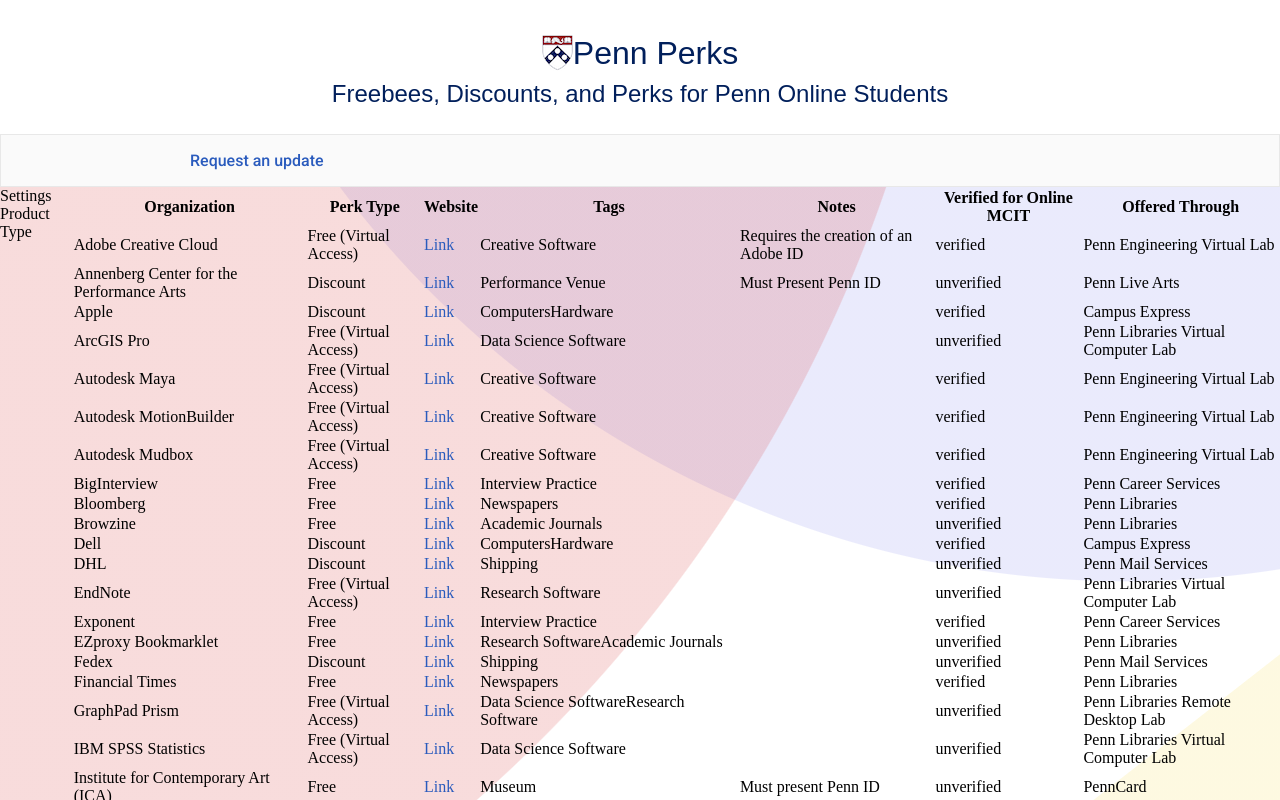
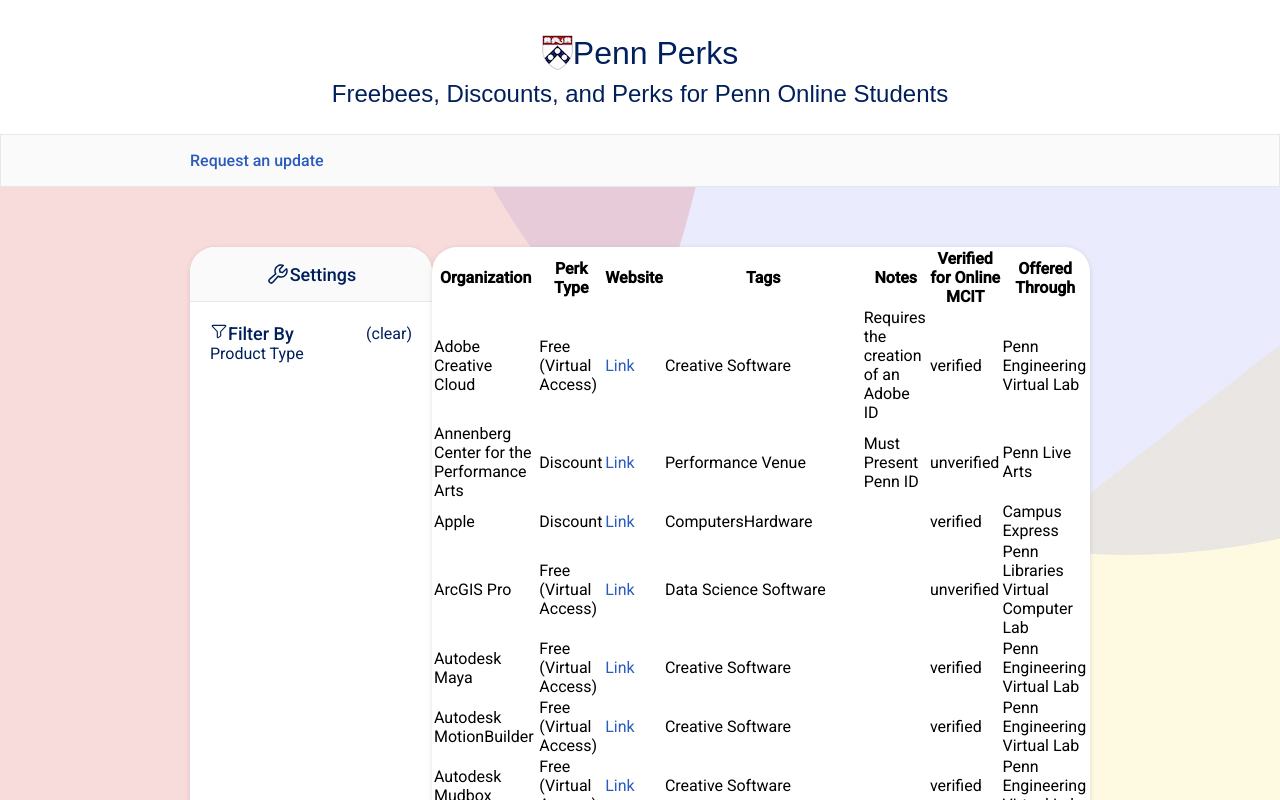
Before and after one commit to Bianca-Morris/Penn-Perks, a Next.js app: page / in a window 1280 px wide. Shown: the top 800 px of the page. Built offline with nearby package versions, Linux system fonts and the light colour scheme; a web font is replaced by a local one.

Commit message:
Some additional layout work for desktop

```diff
--- a/src/app/components/DataWrapper.module.css
+++ b/src/app/components/DataWrapper.module.css
@@ -1,7 +1,11 @@
 .table-wrapper {
 	display: flex;
 	gap: 20;
-	align-items: flex-start;
+	align-content: center;
+	width: 900px;
+	align-items: center;
 	justify-content: center;
 	min-width: 900px;
+	height: 635px;
+	font-family: Roboto, Helvetica, sans-serif;
 }
--- a/src/app/components/TableBody.js
+++ b/src/app/components/TableBody.js
@@ -1,3 +1,5 @@
+import styles from "./TableBody.module.css";
+
 export default function TableBody(props) {
 	const { sortedData = [], dataKeys = [] } = props;
 
@@ -6,7 +8,8 @@
 	// const dataKeysToExclude =
 
 	return (
-		<table>
+		<div className={styles["table-body-container"]}>
+			<table className={styles["table-body"]}>
 				<thead>
 					<tr>
 						{dataKeys.map((key) => (
@@ -43,5 +46,6 @@
 					})}
 				</tbody>
 			</table>
+		</div>
 	);
 }
--- /dev/null
+++ b/src/app/components/TableBody.module.css
@@ -0,0 +1,13 @@
+.table-body-container {
+	align-content: center;
+	align-items: center;
+	background-color: var(--background);
+	border-radius: 25px;
+	box-shadow: 0 1px 5px #0000001f;
+	display: flex;
+	flex: 1 0 0px;
+	flex-direction: column;
+	justify-content: flex-start;
+	overflow-y: scroll;
+	max-height: 635px;
+}
--- /dev/null
+++ b/src/app/components/TableFilters.js
@@ -0,0 +1,24 @@
+import { Funnel } from "@phosphor-icons/react";
+
+import styles from "./TableFilters.module.css";
+
+export default function TableFilters(props) {
+	const { filterCategories, FILTER_FIELDS, filters, setFilters } = props;
+	return (
+		<div className={styles["table-filters-container"]}>
+			<div className={styles["table-filters-container-header"]}>
+				<div className={styles["table-filters-container-header-left"]}>
+					<Funnel fill="#011f5b" />
+					Filter By
+				</div>
+				<div>(clear)</div>
+			</div>
+			<div>
+				<div>Product Type</div>
+				<div>
+					<div>{/* <input  */}</div>
+				</div>
+			</div>
+		</div>
+	);
+}
--- /dev/null
+++ b/src/app/components/TableFilters.module.css
@@ -0,0 +1,16 @@
+.table-filters-container {
+	color: var(--penn-blue);
+	width: 100%;
+}
+
+.table-filters-container-header {
+	width: 100%;
+	display: flex;
+	align-items: center;
+	justify-content: space-between;
+}
+
+.table-filters-container-header-left {
+	font-size: 18px;
+	font-weight: 500;
+}
--- a/src/app/components/TableSidebar.js
+++ b/src/app/components/TableSidebar.js
@@ -1,16 +1,26 @@
+import { Wrench } from "@phosphor-icons/react";
+
+import TableFilters from "./TableFilters";
+import styles from "./TableSidebar.module.css";
+
 export default function TableSidebar(props) {
-	const { filterCategories, FILTER_FIELDS, filters } = props;
+	const { filterCategories, FILTER_FIELDS, filters, setFilters } = props;
 	return (
-		<div>
-			<div>
+		<div className={styles["table-sidebar"]}>
+			<div className={styles["table-sidebar-header"]}>
 				{/* Phosphor wrench icon should go here */}
+				<Wrench size="24px" fill="#011f5b" />
 				Settings
 			</div>
-			<div>
-				<div>Product Type</div>
-				<div>
-					<div>{/* <input  */}</div>
-				</div>
+			<div className={styles["table-sidebar-body"]}>
+				<TableFilters
+					{...{
+						filterCategories,
+						FILTER_FIELDS,
+						filters,
+						setFilters,
+					}}
+				/>
 			</div>
 		</div>
 	);
--- /dev/null
+++ b/src/app/components/TableSidebar.module.css
@@ -0,0 +1,37 @@
+.table-sidebar {
+	width: 242px;
+	background-color: var(--background);
+	display: flex;
+	flex-direction: column;
+	align-items: center;
+	align-content: center;
+	flex-wrap: nowrap;
+	border-radius: 25px;
+	box-shadow: 0 1px 5px #0000001f;
+	height: 100%;
+}
+
+.table-sidebar-header {
+	background-color: var(--light-grey);
+	width: 100%;
+	border-top-left-radius: inherit;
+	border-top-right-radius: inherit;
+	border-bottom-color: var(--light-grey2);
+	border-bottom-width: 1px;
+	border-bottom-style: solid;
+	display: flex;
+	align-items: center;
+	justify-content: center;
+	height: 55px;
+	color: var(--penn-blue);
+	font-weight: 500;
+	font-size: 18px;
+	gap: 5;
+}
+
+.table-sidebar-body {
+	display: flex;
+	justify-content: space-between;
+	width: 100%;
+	padding: 20px;
+}
--- a/src/app/page.js
+++ b/src/app/page.js
@@ -17,7 +17,7 @@
 			<Header />
 			<Nav className={RobotoFont.className} />
 			<main className={styles.main}>
-				<DataWrapper />
+				<DataWrapper className={RobotoFont.className} />
 			</main>
 		</div>
 	);
--- a/src/app/page.module.css
+++ b/src/app/page.module.css
@@ -1,10 +1,14 @@
 .page {
-	min-height: 1000px;
 	display: flex;
 	flex-direction: column;
+	flex: 1 0 0px;
 }
 
 .main {
+	padding: 60px;
+	display: flex;
+	align-items: center;
+	justify-content: center;
 	flex: 1;
 	background-image: radial-gradient(
 			circle at -37% -38%,
```
Lines whose indentation alone changed are shown as unchanged.
